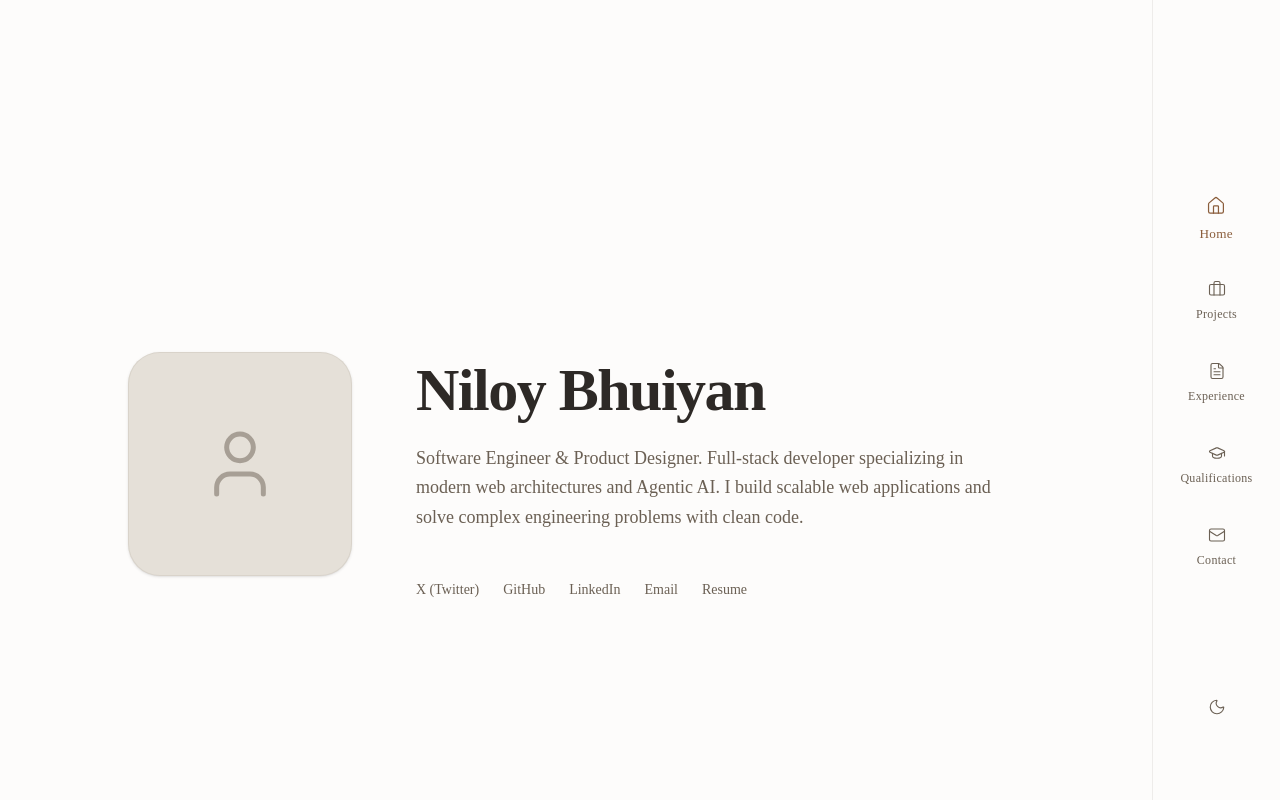
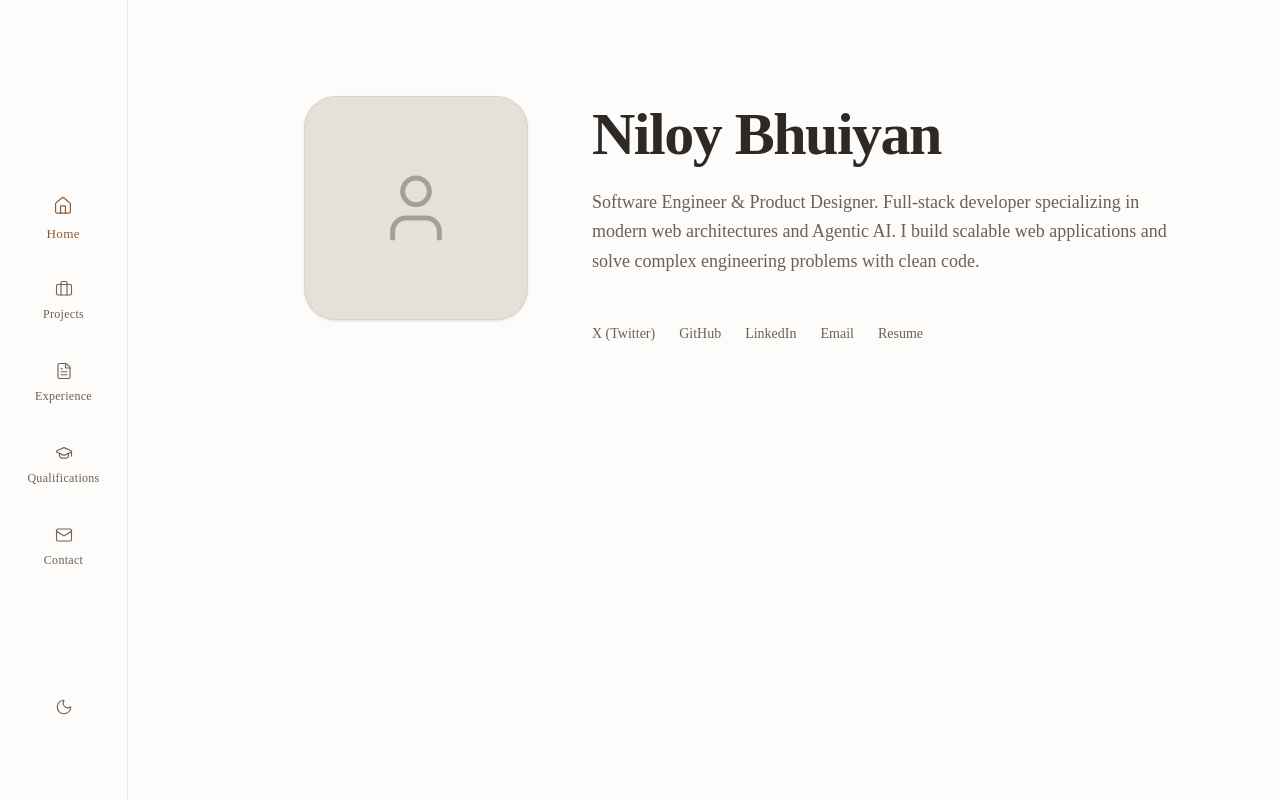
Before and after one commit to niloy8/Portfolioo, a React (Vite) app in the folder Niloy Devfolio/: page / in a window 1280 px wide. Built offline with nearby package versions, Linux system fonts and the light colour scheme.

Commit message:
Home page contact page updated

```diff
--- a/Niloy Devfolio/src/Components/Contact/Contact.tsx
+++ b/Niloy Devfolio/src/Components/Contact/Contact.tsx
@@ -3,7 +3,7 @@ import { Mail } from 'lucide-react';
 
 const Contact: React.FC = () => {
     return (
-        <section className="animate-fade-in pt-10 md:pt-20 max-w-2xl">
+        <section className="animate-fade-in max-w-2xl">
             <h1 className="text-3xl md:text-4xl font-serif font-bold tracking-tight text-[var(--text-primary)] mb-6">Get in Touch</h1>
 
             <p className="text-base md:text-lg text-[var(--text-secondary)] font-serif leading-relaxed mb-10">
--- a/Niloy Devfolio/src/Components/Experience/Experience.tsx
+++ b/Niloy Devfolio/src/Components/Experience/Experience.tsx
@@ -8,7 +8,7 @@ const Experience: React.FC = () => {
     ];
 
     return (
-        <section className="animate-fade-in pt-10 md:pt-20 max-w-2xl">
+        <section className="animate-fade-in max-w-2xl">
             <h1 className="text-3xl md:text-4xl font-serif font-bold text-[var(--text-primary)] mb-12 tracking-tight">Experience</h1>
 
             <div className="space-y-12">
--- a/Niloy Devfolio/src/Components/Layout/Layout.tsx
+++ b/Niloy Devfolio/src/Components/Layout/Layout.tsx
@@ -6,12 +6,12 @@ const Layout = () => {
     return (
         <ThemeProvider>
             <div className="flex min-h-screen bg-[var(--bg)] text-[var(--text-primary)]">
-                <main className="flex-1 mr-24 md:mr-32 p-8 md:p-16 lg:p-24 transition-all duration-300 flex justify-center items-center md:items-start min-h-screen">
-                    <div className="w-full max-w-4xl mx-auto pt-12 md:pt-24 mt-20">
+                <Sidebar />
+                <main className="flex-1 ml-24 md:ml-32 p-8 md:p-16 lg:p-24 transition-all duration-300 flex justify-center lg:justify-start items-center md:items-start min-h-screen">
+                    <div className="w-full max-w-4xl lg:ml-20">
                         <Outlet />
                     </div>
                 </main>
-                <Sidebar />
             </div>
         </ThemeProvider>
     );
--- a/Niloy Devfolio/src/Components/Projects/Project.tsx
+++ b/Niloy Devfolio/src/Components/Projects/Project.tsx
@@ -29,7 +29,7 @@ const projects = [
 
 const Projects: React.FC = () => {
     return (
-        <section className="animate-fade-in pt-10 md:pt-20 max-w-2xl">
+        <section className="animate-fade-in max-w-2xl">
             <h1 className="text-3xl md:text-4xl font-serif font-bold tracking-tight text-[var(--text-primary)] mb-12">Projects</h1>
 
             <div className="space-y-12">
--- a/Niloy Devfolio/src/Components/Qualifications/Qualifications.tsx
+++ b/Niloy Devfolio/src/Components/Qualifications/Qualifications.tsx
@@ -8,7 +8,7 @@ const Qualifications: React.FC = () => {
     ];
 
     return (
-        <section className="animate-fade-in pt-10 md:pt-20 max-w-2xl">
+        <section className="animate-fade-in max-w-2xl">
             <h1 className="text-3xl md:text-4xl font-serif font-bold text-[var(--text-primary)] mb-12 tracking-tight">Qualifications</h1>
 
             <div className="space-y-12">
--- a/Niloy Devfolio/src/Components/Sidebar.tsx
+++ b/Niloy Devfolio/src/Components/Sidebar.tsx
@@ -15,7 +15,7 @@ const Sidebar: React.FC = () => {
   ];
 
   return (
-    <aside className="fixed right-0 top-0 h-screen w-24 md:w-32 bg-[var(--bg)] border-l border-[var(--text-secondary)]/10 flex flex-col justify-between py-12 px-2 z-50 transition-all duration-300">
+    <aside className="fixed left-0 top-0 h-screen w-24 md:w-32 bg-[var(--bg)] border-r border-[var(--text-secondary)]/10 flex flex-col justify-between py-12 px-2 z-50 transition-all duration-300">
       <div className="flex justify-center flex-1 w-full mt-8">
         <nav className="flex flex-col items-center justify-center gap-10 w-full">
           {navItems.map((item) => (
--- a/Niloy Devfolio/src/Home/Home.tsx
+++ b/Niloy Devfolio/src/Home/Home.tsx
@@ -2,7 +2,7 @@ import React from 'react';
 
 const Home: React.FC = () => {
     return (
-        <section className="animate-fade-in flex flex-col md:flex-row items-center md:items-start md:justify-start gap-10 md:gap-16 pt-10 md:pt-20">
+        <section className="animate-fade-in flex flex-col md:flex-row items-center md:items-start md:justify-start gap-10 md:gap-16">
             {/* Image Container */}
             <div className="w-48 h-48 md:w-56 md:h-56 shrink-0 rounded-[2rem] overflow-hidden bg-[#e5e0d8] border border-[var(--text-secondary)]/10 shadow-sm flex items-center justify-center text-[var(--text-secondary)]">
                 <UserPlaceholder />
```
